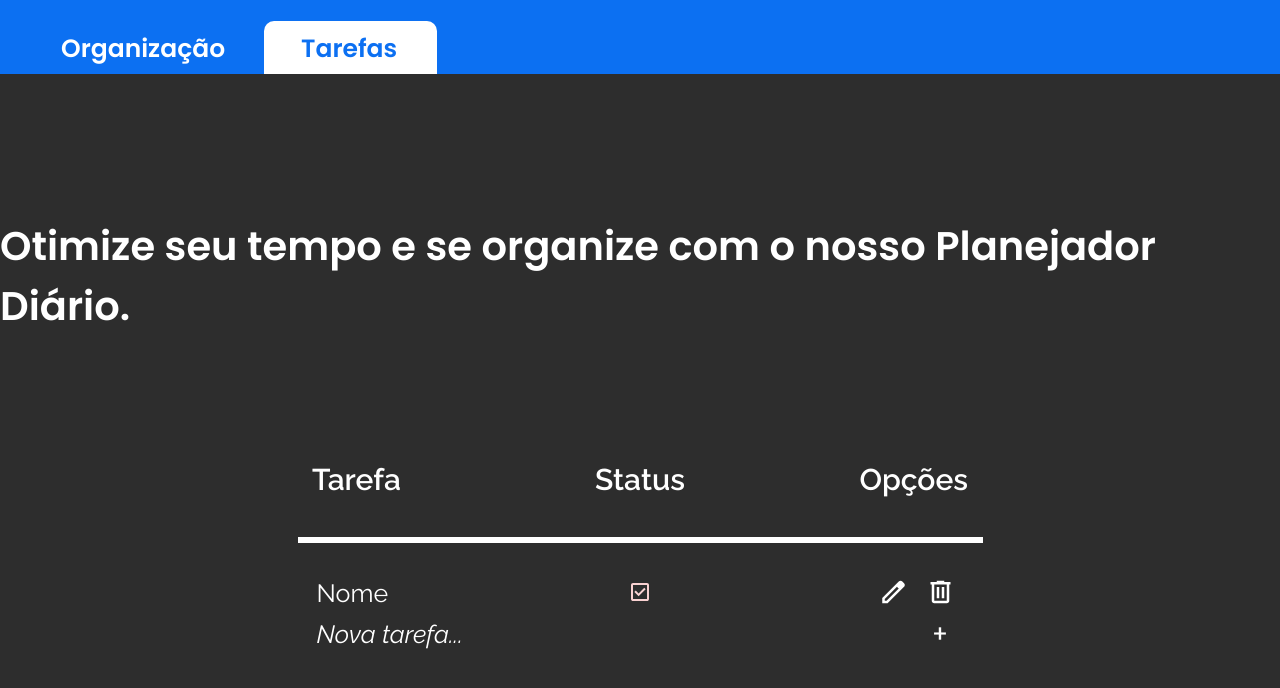
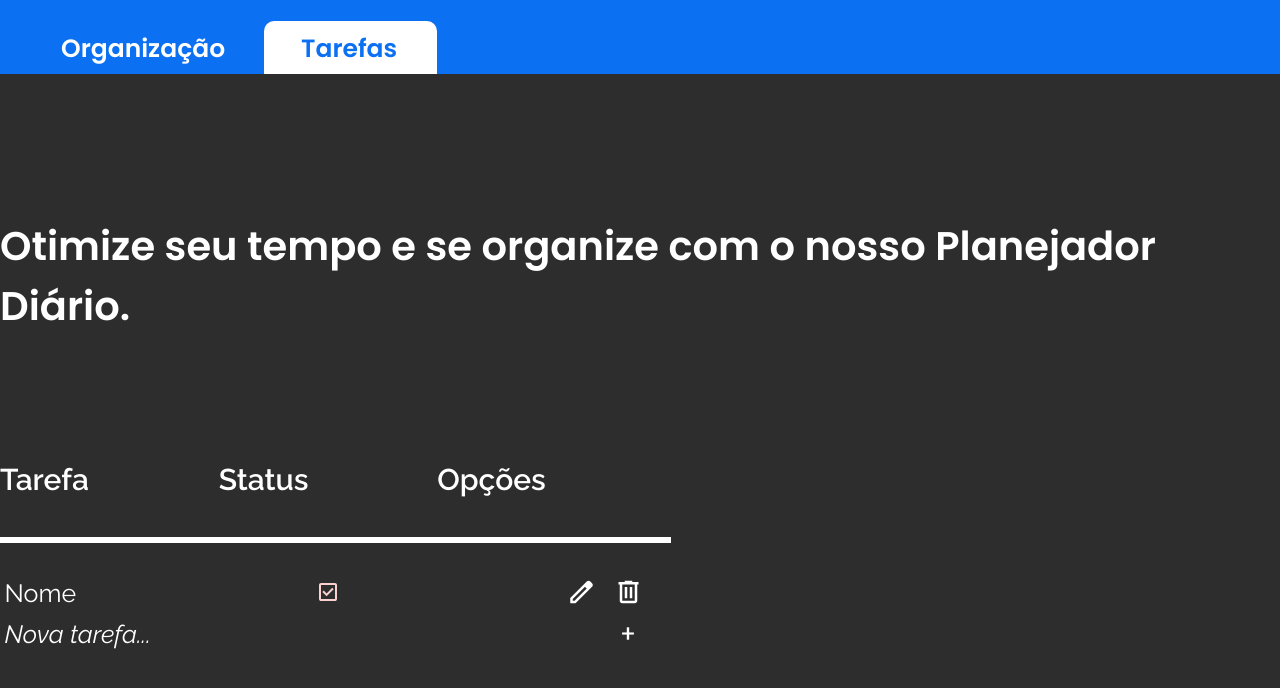
Before and after one commit to PedroYRSousa/desafio3, a React (Vite) app in the folder dnc/desafio3/my-app/: page / in a window 1280 px wide. Shown: the top 688 px of the page. Built offline with nearby package versions, Linux system fonts and the light colour scheme.

Commit message:
Update: Retirado os styles dos elementos, enviado para o scss

```diff
--- a/dnc/desafio3/my-app/src/components/GridHeader/GridHeader.jsx
+++ b/dnc/desafio3/my-app/src/components/GridHeader/GridHeader.jsx
@@ -2,10 +2,10 @@ import './GridHeader.scss'
 
 function GridHeader() {
     return (
-        <div style={{ width: '656px', display: 'grid', gridTemplateColumns: '1fr 1fr 1fr', justifyContent: 'center' }}>
-            <h2 className='t-title-grid' style={{ textAlign: 'start', width: '100%' }}>Tarefa</h2>
-            <h2 className='t-title-grid' style={{ textAlign: 'center', width: '100%' }}>Status</h2>
-            <h2 className='t-title-grid' style={{ textAlign: 'end', width: '100%' }} >Opções</h2>
+        <div className='fc-center grid'>
+            <h2 className='t-title-grid grid-item'>Tarefa</h2>
+            <h2 className='t-title-grid txa-center grid-item'>Status</h2>
+            <h2 className='t-title-grid txa-end grid-item' >Opções</h2>
         </div>
     )
 }
--- a/dnc/desafio3/my-app/src/components/GridHeader/GridHeader.scss
+++ b/dnc/desafio3/my-app/src/components/GridHeader/GridHeader.scss
@@ -0,0 +1,9 @@
+.grid {
+    width: 656px;
+    display: grid;
+    grid-template-columns: 1fr 1fr 1fr;
+
+    .grid-item {
+        width: 100%;
+    }
+}
```
